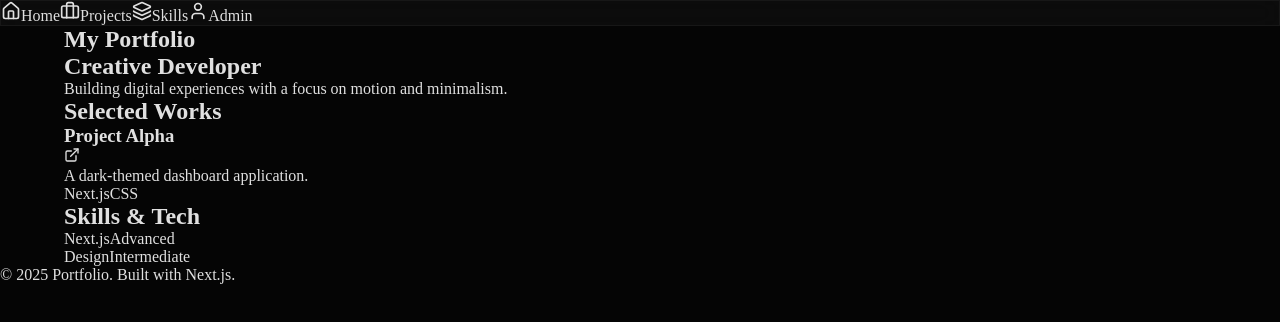
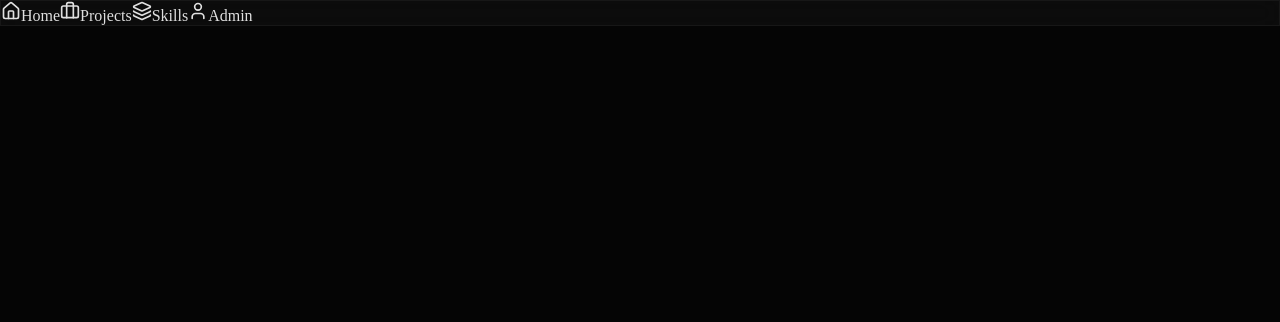
Before and after one commit to aad-law/My-Portfolio, a Next.js app: page / in a window 1280 px wide. Shown: the top 322 px of the page. Built offline with nearby package versions, Linux system fonts and the light colour scheme.

Commit message:
home page added

```diff
--- a/src/Components/Footer.js
+++ b/src/Components/Footer.js
@@ -1,7 +1,7 @@
 export default function Footer() {
     return (
         <footer className="py-8 text-center text-sm text-[var(--text-secondary)] border-t border-[var(--border)] mt-20">
-            <p>© {new Date().getFullYear()} Portfolio. Built with Next.js.</p>
+            {/* <p>© {new Date().getFullYear()} Portfolio. Built with Next.js.</p> */}
         </footer>
     );
 }
--- /dev/null
+++ b/src/Components/HomeLogic.js
@@ -0,0 +1,28 @@
+'use client';
+import { useState, useEffect } from 'react';
+import { AnimatePresence } from 'framer-motion';
+import IntroAnimation from './IntroAnimation';
+
+export default function HomeLogic({ children }) {
+    const [showIntro, setShowIntro] = useState(true);
+
+    // Optional: Disable scroll while intro is showing
+    useEffect(() => {
+        if (showIntro) {
+            document.body.style.overflow = 'hidden';
+        } else {
+            document.body.style.overflow = 'auto';
+        }
+    }, [showIntro]);
+
+    return (
+        <>
+            <AnimatePresence mode="wait">
+                {showIntro && <IntroAnimation onComplete={() => setShowIntro(false)} />}
+            </AnimatePresence>
+            <main>
+                {children}
+            </main>
+        </>
+    );
+}
--- /dev/null
+++ b/src/Components/IntroAnimation.js
@@ -0,0 +1,46 @@
+'use client';
+import { motion } from 'framer-motion';
+import { useEffect, useState } from 'react';
+
+export default function IntroAnimation({ onComplete }) {
+    const [showHello, setShowHello] = useState(false);
+
+    useEffect(() => {
+        // 1. Black screen for 1 second (Wait 1000ms)
+        // 2. Show "Hello"
+        // 3. Wait a bit, then pull screen (onComplete renders the exit)
+
+        const timer1 = setTimeout(() => {
+            setShowHello(true);
+        }, 1000);
+
+        const timer2 = setTimeout(() => {
+            onComplete();
+        }, 2500); // 1s load + 1.5s display time
+
+        return () => {
+            clearTimeout(timer1);
+            clearTimeout(timer2);
+        };
+    }, [onComplete]);
+
+    return (
+        <motion.div
+            className="fixed inset-0 z-[9999] flex items-center justify-center bg-black"
+            initial={{ x: 0 }}
+            exit={{ x: '-100vw', transition: { duration: 1, ease: [0.76, 0, 0.24, 1] } }}
+        >
+
+            {showHello && (
+                <motion.h1
+                    initial={{ opacity: 0, scale: 0.9 }}
+                    animate={{ opacity: 1, scale: 1 }}
+                    transition={{ duration: 0.5, ease: "easeOut" }}
+                    className="text-white text-5xl md:text-8xl font-light tracking-widest font-[family-name:var(--font-geist-sans)]"
+                >
+                    Hello
+                </motion.h1>
+            )}
+        </motion.div>
+    );
+}
--- a/src/app/page.js
+++ b/src/app/page.js
@@ -1,59 +1,11 @@
-import { getData } from '@/lib/api';
-import ProjectCard from '@/Components/ProjectCard';
-import SkillBadge from '@/Components/SkillBadge';
+import HomeLogic from '@/Components/HomeLogic';
 
-export default async function Home() {
-  const data = await getData();
-  const { profile, projects, skills } = data;
-
+export default function Home() {
   return (
-    <div className="container min-h-screen pt-32 pb-20">
-      {/* Hero Section */}
-      <section className="mb-32 text-center md:text-left">
-        <h1 className="text-5xl md:text-7xl font-bold bg-clip-text text-transparent bg-gradient-to-b from-white to-[#666] mb-6">
-          {profile.name}
-        </h1>
-        <h2 className="text-2xl md:text-3xl text-[#888] mb-8 font-light">
-          {profile.role}
-        </h2>
-        <p className="max-w-2xl text-[#a0a0a0] text-lg leading-relaxed mx-auto md:mx-0">
-          {profile.bio}
-        </p>
-      </section>
-
-      {/* Projects Section */}
-      <section className="mb-32" id="projects">
-        <div className="flex items-center justify-between mb-12">
-          <h2 className="text-3xl font-bold text-[#e0e0e0]">Selected Works</h2>
-          <div className="h-px bg-[#2a2a2a] flex-1 ml-8" />
-        </div>
-        <div className="grid grid-cols-1 md:grid-cols-2 lg:grid-cols-3 gap-6">
-          {projects.length > 0 ? (
-            projects.map((project, index) => (
-              <ProjectCard key={project.id} project={project} index={index} />
-            ))
-          ) : (
-            <p className="text-[#666] italic">No projects added yet.</p>
-          )}
-        </div>
-      </section>
-
-      {/* Skills Section */}
-      <section id="skills">
-        <div className="flex items-center justify-between mb-12">
-          <h2 className="text-3xl font-bold text-[#e0e0e0]">Skills & Tech</h2>
-          <div className="h-px bg-[#2a2a2a] flex-1 ml-8" />
-        </div>
-        <div className="grid grid-cols-2 md:grid-cols-4 lg:grid-cols-5 gap-4">
-          {skills.length > 0 ? (
-            skills.map((skill, index) => (
-              <SkillBadge key={skill.id} skill={skill} index={index} />
-            ))
-          ) : (
-            <p className="text-[#666] italic col-span-full">No skills added yet.</p>
-          )}
-        </div>
-      </section>
-    </div>
+    <HomeLogic>
+      <div className="container min-h-screen pt-32 pb-20">
+        {/* Content removed as requested, only animation remains */}
+      </div>
+    </HomeLogic>
   );
 }
```
Also changed, not shown: src/Components/Hero.js (added, +38 -0 lines).
